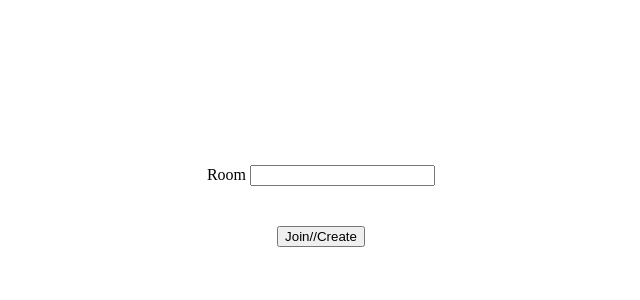
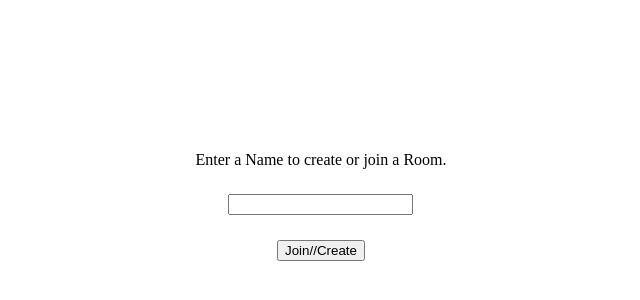
Before and after one commit to Foxhunt/convos.art, a Next.js app: page / in a window 1280 px wide. Shown: the part 194-494 px from the top of the page, without its empty margins (319-959 px from the left). Built offline with nearby package versions, Linux system fonts and the light colour scheme.

Commit message:
Add description

```diff
--- a/components/CreateJoinRoom.js
+++ b/components/CreateJoinRoom.js
@@ -30,13 +30,11 @@ export default class CreateJoinRoom extends react.Component{
     render(){
         return (
             <Container>
-                <label>
-                    {'Room '}
-                    <input
-                    type='text'
-                    value={this.state.roomId}
-                    onChange={event => this.handleInput(event)}/>
-                </label>
+                Enter a Name to create or join a Room.
+                <input
+                type='text'
+                value={this.state.roomId}
+                onChange={event => this.handleInput(event)}/>
                 <ButtonContainer>
                     <Link
                         prefetch
```
